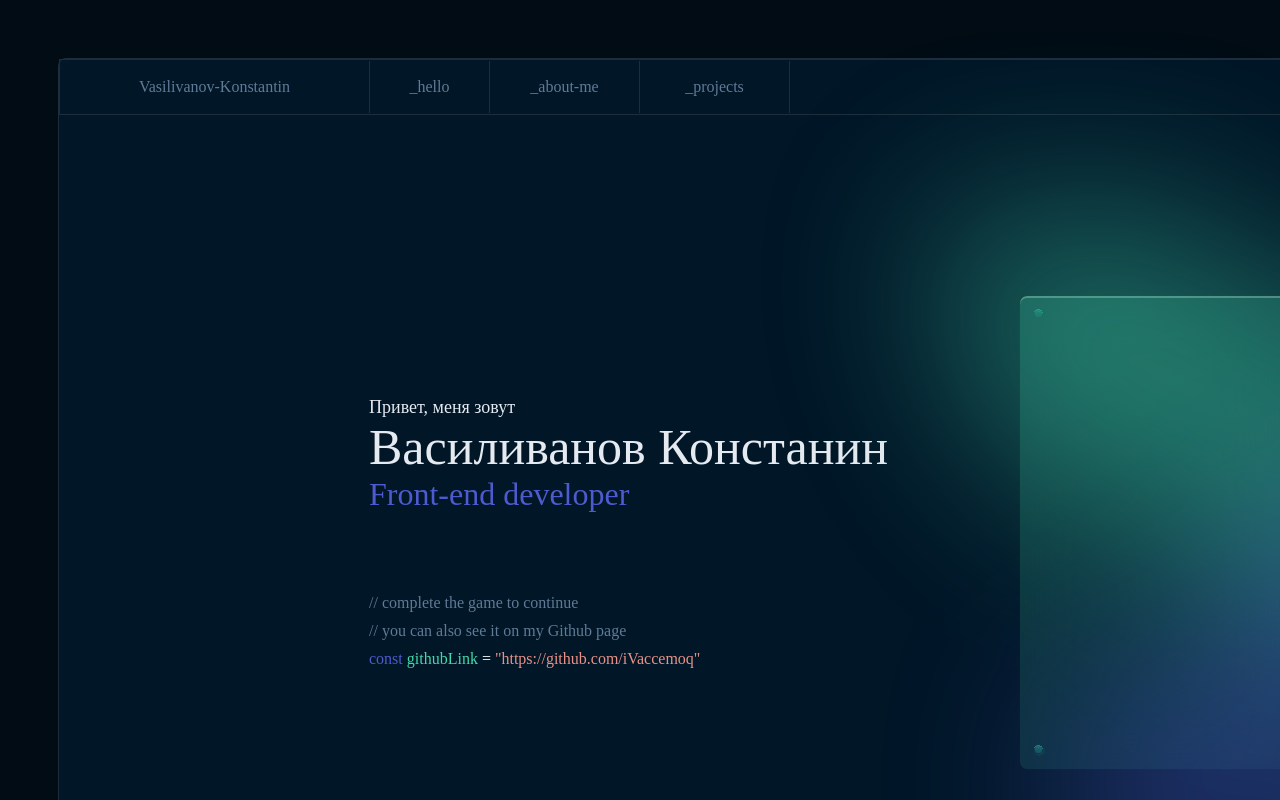
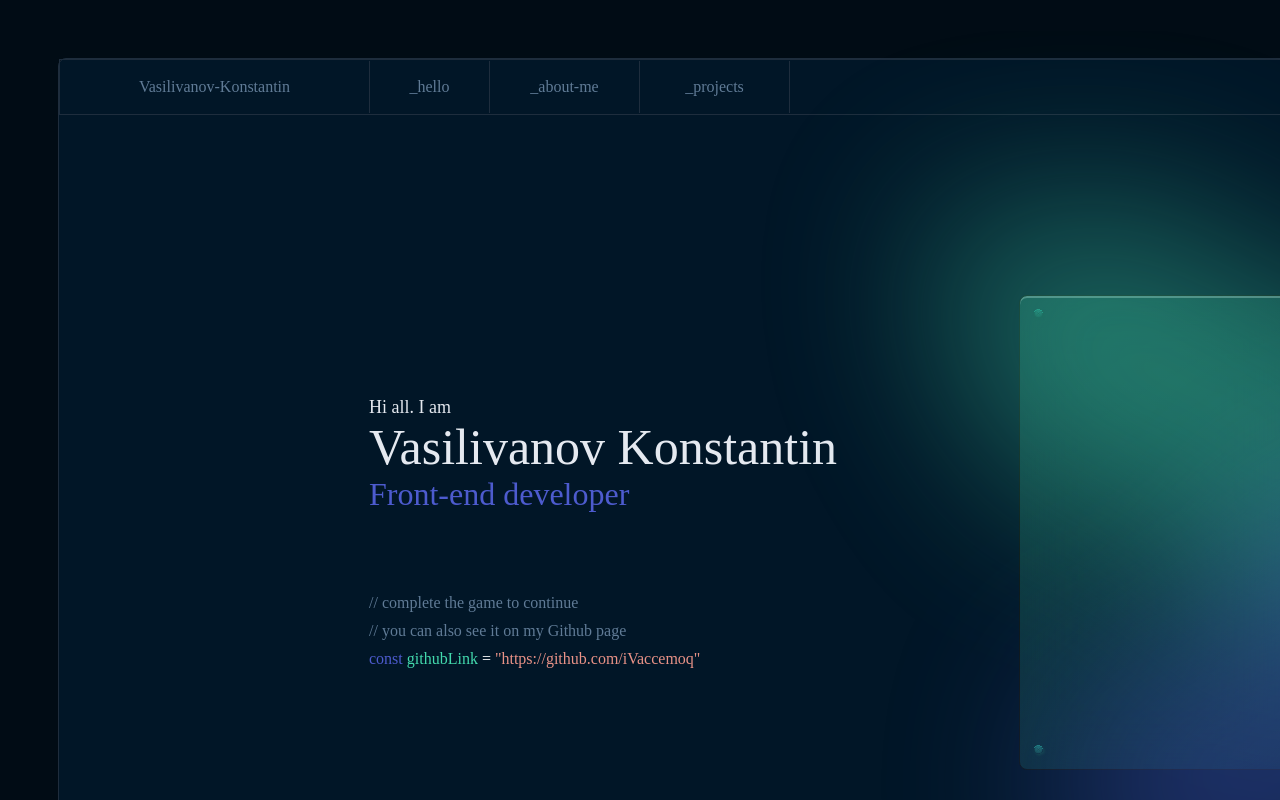
Before and after one commit to iVaccemoq/portfolioMain, a React (Create React App) app: page / in a window 1280 px wide. Shown: the top 800 px of the page. Built offline with nearby package versions, Linux system fonts and the light colour scheme.

Commit message:
Fixed Routing

```diff
--- a/package.json
+++ b/package.json
@@ -8,7 +8,7 @@
     "@testing-library/user-event": "^13.5.0",
     "react": "^18.2.0",
     "react-dom": "^18.2.0",
-    "react-router-dom": "^5.3.0",
+    "react-router-dom": "^6.17.0",
     "react-scripts": "5.0.1",
     "sass": "^1.69.5",
     "web-vitals": "^2.1.4"
--- /dev/null
+++ b/src/components/SecondRouteWrapper/SecondRouteWrapper.js
@@ -0,0 +1,24 @@
+import Gpspanel from "../gps-panel/Gps-panel";
+import AsideEntrails from "../asideEntrails/AsideEntrails";
+import MainScreen from "../mainScreen/MainScreen";
+import Window from "../window/Window";
+import MainScreenEntralis from "../mainScreenEntralis/MainScreenEntralis";
+import Scroll from "../scroll/Scroll";
+
+
+const SecondRouteWrapper = () => {
+    return (
+        <main className="App__two-page-wrapper">
+            <Gpspanel>
+                <AsideEntrails/>
+            </Gpspanel>
+                <MainScreen>
+                <Window/>
+                <MainScreenEntralis/>
+                <Scroll/>
+            </MainScreen>
+        </main>
+    )
+}
+
+export default SecondRouteWrapper;
--- a/src/components/aboutMe/AboutMe.js
+++ b/src/components/aboutMe/AboutMe.js
@@ -4,8 +4,8 @@ import './aboutMe.scss'
 const AboutMe = () => {
     return (
         <div className="aboutme">
-            <div className="aboutme__hi">Привет, меня зовут</div>
-            <div className="aboutme__name">Василиванов Констанин</div>
+            <div className="aboutme__hi">Hi all. I am</div>
+            <div className="aboutme__name">Vasilivanov Konstantin</div>
             <div className="aboutme__offer">Front-end developer</div>
             <div className="aboutme__comment">// complete the game to continue</div>
             <div className="aboutme__comment aboutme__comment_mt">// you can also see it on my Github page</div>
--- a/src/components/app/App.js
+++ b/src/components/app/App.js
@@ -1,54 +1,30 @@
-import greenBlur from '../../resourses/Green.svg'
-import blueBlur from '../../resourses/Blue.svg'
 
 import './App.scss';
 
-import { BrowserRouter as Router, Route, Switch } from 'react-router-dom/cjs/react-router-dom.min';
+import { Route, Routes } from 'react-router-dom';
+import { BrowserRouter } from 'react-router-dom';
 
-import Container from '../container/Container';
 import Header from '../header/Header';
-import AboutMe from '../aboutMe/AboutMe';
-import SnakeGame from '../snakeGame/SnakeGame';
 import Footer from '../footer/Footer';
-import MainScreen from '../mainScreen/MainScreen';
-import AsideEntrails from '../asideEntrails/AsideEntrails';
-import Gpspanel from '../gps-panel/Gps-panel';
-import Window from '../window/Window';
-import Scroll from '../scroll/Scroll';
-import MainScreenEntralis from '../mainScreenEntralis/MainScreenEntralis';
+import FirstRouteWrapper from '../firstRouteWrapper/FirstRouteWrapper';
+import SecondRouteWrapper from '../SecondRouteWrapper/SecondRouteWrapper';
 
 function App() {
   return (
-    <Router>
+    <BrowserRouter>
       <div className="App">
         <Header/>
-        <Switch>
-          <Route exact path='/'>
-            <Container>
-              <div className="App__wrapper">
-                <AboutMe/>
-                <SnakeGame/>
-              </div>
-              <img className='App__blur' src={greenBlur} alt="" />
-              <img className='App__blur' src={blueBlur} alt="" />
-            </Container>
-          </Route>
-          <Route exact path='/about'>
-            <main className="App__two-page-wrapper">
-              <Gpspanel>
-                <AsideEntrails/>
-              </Gpspanel>
-              <MainScreen>
-                <Window/>
-                <MainScreenEntralis/>
-                <Scroll/>
-              </MainScreen>
-            </main>
-          </Route>
-        </Switch>
+
+        <Routes>
+
+          <Route path='/' element={<FirstRouteWrapper />} key={1}/>
+          <Route path='/about' element={<SecondRouteWrapper />} key={2}/>
+
+        </Routes>
+
         <Footer/>
       </div>
-    </Router>
+    </BrowserRouter>
 
   );
 }
--- /dev/null
+++ b/src/components/firstRouteWrapper/FirstRouteWrapper.js
@@ -0,0 +1,22 @@
+import Container from "../container/Container"
+import AboutMe from "../aboutMe/AboutMe"
+import SnakeGame from "../snakeGame/SnakeGame"
+
+import greenBlur from '../../resourses/Green.svg'
+import blueBlur from '../../resourses/Blue.svg'
+
+
+const FirstRouteWrapper = () => {
+    return (
+        <Container>
+            <div className="App__wrapper">
+            <AboutMe/>
+            <SnakeGame/>
+            </div>
+            <img className='App__blur' src={greenBlur} alt="" />
+            <img className='App__blur' src={blueBlur} alt="" />
+        </Container>
+    )
+}
+
+export default FirstRouteWrapper;
--- a/src/components/header/Header.js
+++ b/src/components/header/Header.js
@@ -1,4 +1,4 @@
-import { Link } from 'react-router-dom/cjs/react-router-dom';
+import { Link } from 'react-router-dom';
 
 import './header.scss'
 
@@ -8,17 +8,17 @@ const Header = () => {
             <ol className="header__wrapper">
                 <li className="header__info">Vasilivanov-Konstantin</li>
                 <li className="header__info">
-                    <a href="/">_hello</a>
+                    <Link to="/">_hello</Link>
                 </li>
                 <li className="header__info">
-                    <a href="/about">_about-me</a>
+                    <Link to="/about">_about-me</Link>
                 </li>
                 <li className="header__info">
-                    <a href="/projects">_projects</a>
+                    <Link to="/projects">_projects</Link>
                 </li>
             </ol>
             <div className="header__contact-me header__info">
-                <a href="/contact">_contact-me</a>
+                <Link to="/contact">_contact-me</Link>
             </div>
         </header>
     )
```
Also changed, not shown: 1 other file (tests, documents, lock files or other folders).
